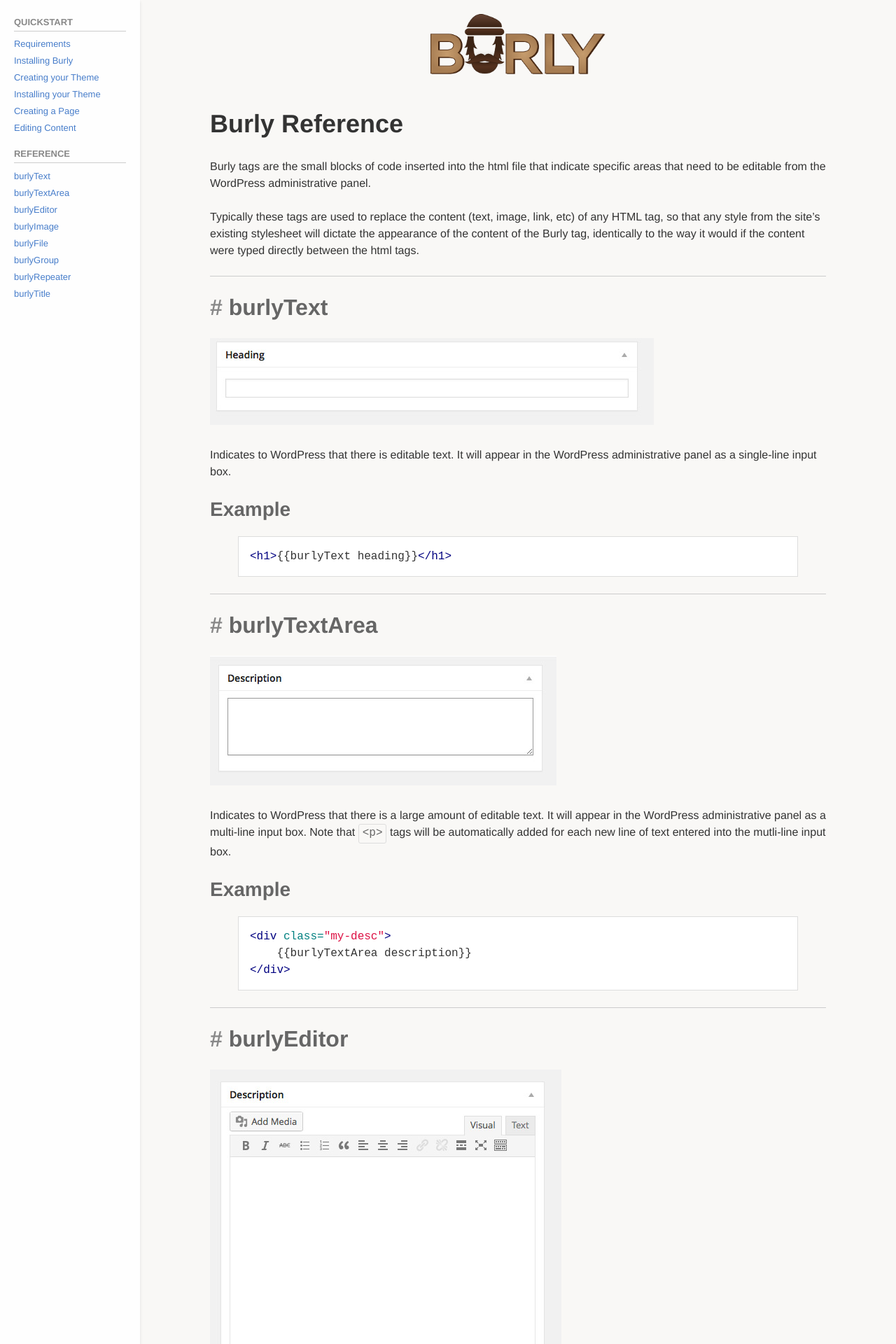
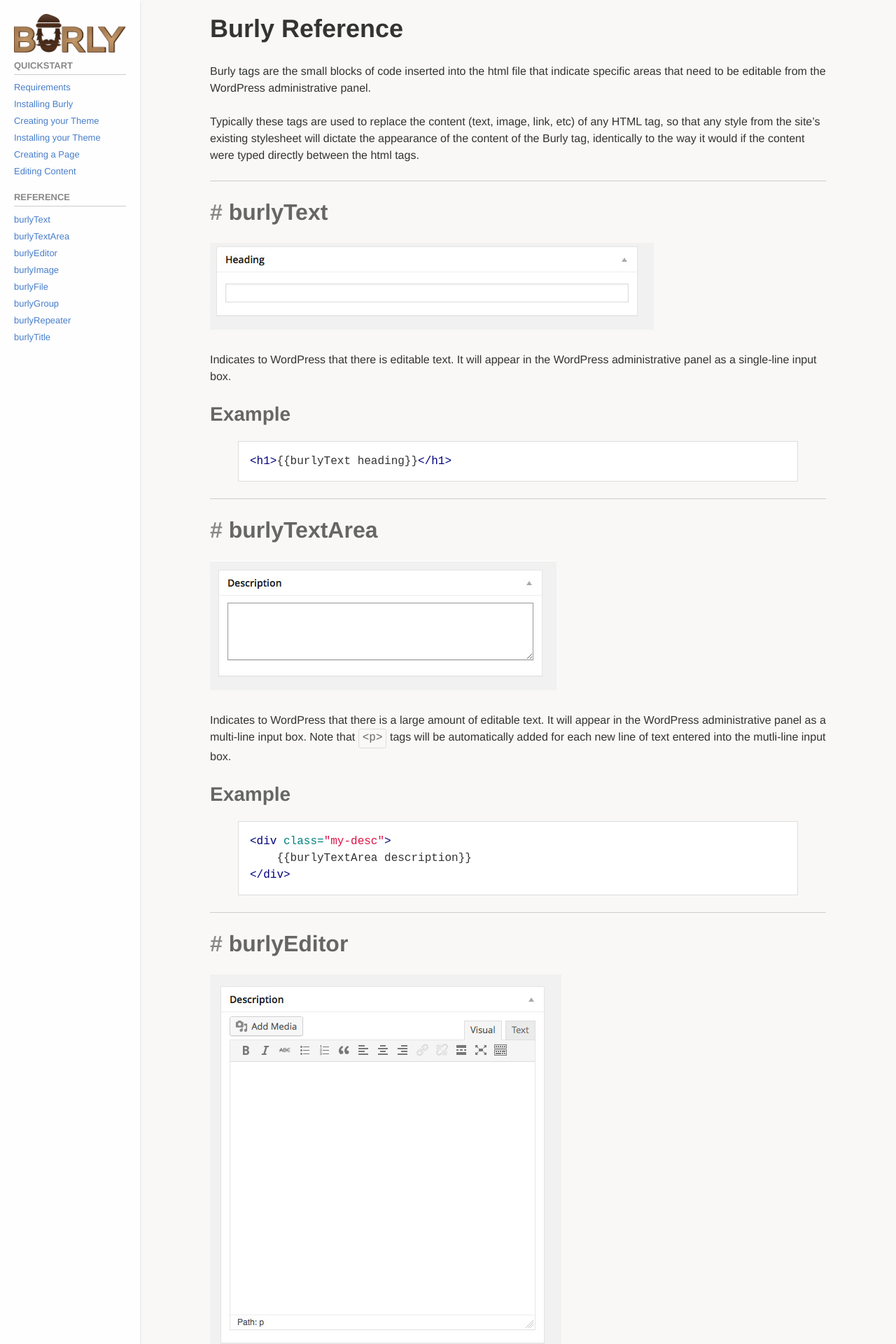
Before and after one commit to elbongurk/burly, a Jekyll site: the page built from docs/reference.md, in a window 1280 px wide. Shown: the top 1920 px of the page at 70% size. Built offline with Jekyll 4.4.1, drawn with Linux system fonts in a browser that asks for light colours; nearby versions of some CDN libraries.

Commit message:
Doc Page Layout
Moved the logo from article to nav panel

```diff
--- a/_layouts/doc.html
+++ b/_layouts/doc.html
@@ -8,6 +8,7 @@
   </head>
   <body class="docs">
 	  <nav>
+	  <a href="/"><img src="/assets/img/logo.png"/></a>
       <ul>
         <li>
           <a href="/docs/quickstart.html">Quickstart</a>
@@ -38,7 +39,7 @@
 	  <main>
 		  <div class="wrapper">
 			  <header role="banner">
-				  <h1><a href="/"><img src="/assets/img/logo.png"/></a></h1>
+				  <!-- <h1><a href="/"><img src="/assets/img/logo.png"/></a></h1> -->
 			  </header>
 			  <article>
 				  {{content}}
```
